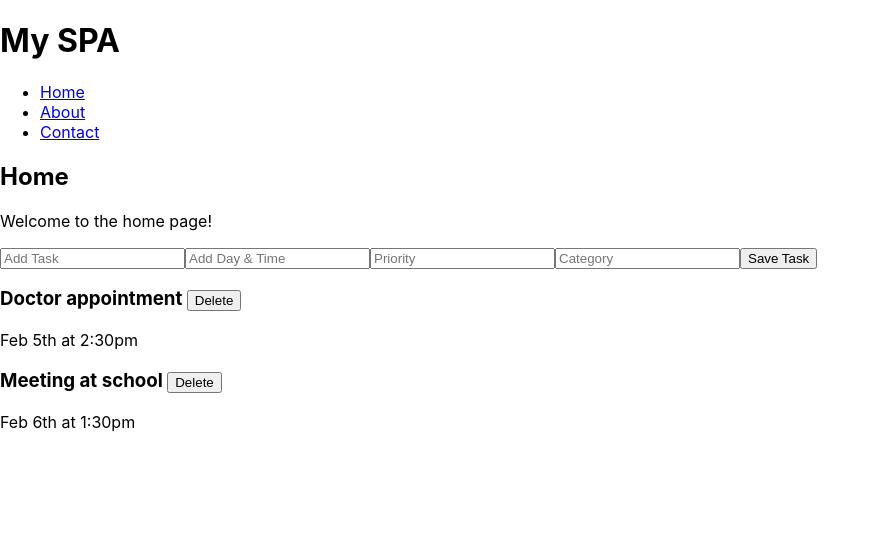
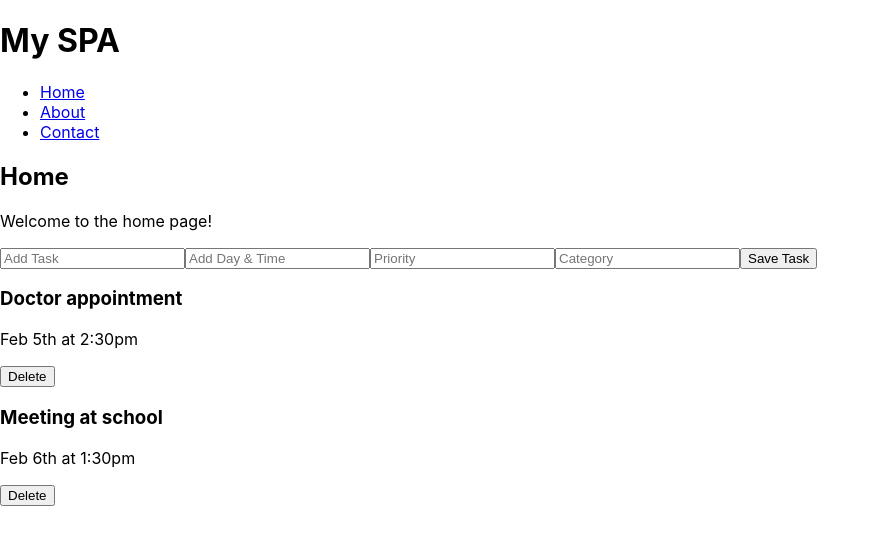
Before and after one commit to ave-se/spa-website-project, a React (Create React App) app: page / in a window 1280 px wide. Shown: the top 544 px of the page, without its empty margins (0-880 px from the left). Built offline with nearby package versions, Linux system fonts and the light colour scheme.

Commit message:
Filter to the tasks based on their category before rendering them

```diff
--- a/src/components/TaskList.js
+++ b/src/components/TaskList.js
@@ -1,16 +1,18 @@
 // TaskList.js
 import React from 'react';
-import TaskItem from './TaskItem';
+import Task from './Task';
 
-function TaskList({ tasks, onDelete, onToggle }) {
-  const sortedTasks = [...tasks].sort((a, b) => a.priority - b.priority);
+function TaskList({ tasks, onDelete, onToggle, filterCategory }) {
+  const filteredTasks = filterCategory
+    ? tasks.filter((task) => task.category === filterCategory)
+    : tasks;
 
   return (
-    <>
-      {sortedTasks.map((task) => (
-        <TaskItem key={task.id} task={task} onDelete={onDelete} onToggle={onToggle} />
+    <div>
+      {filteredTasks.map((task) => (
+        <Task key={task.id} task={task} onDelete={onDelete} onToggle={onToggle} />
       ))}
-    </>
+    </div>
   );
 }
 
```
